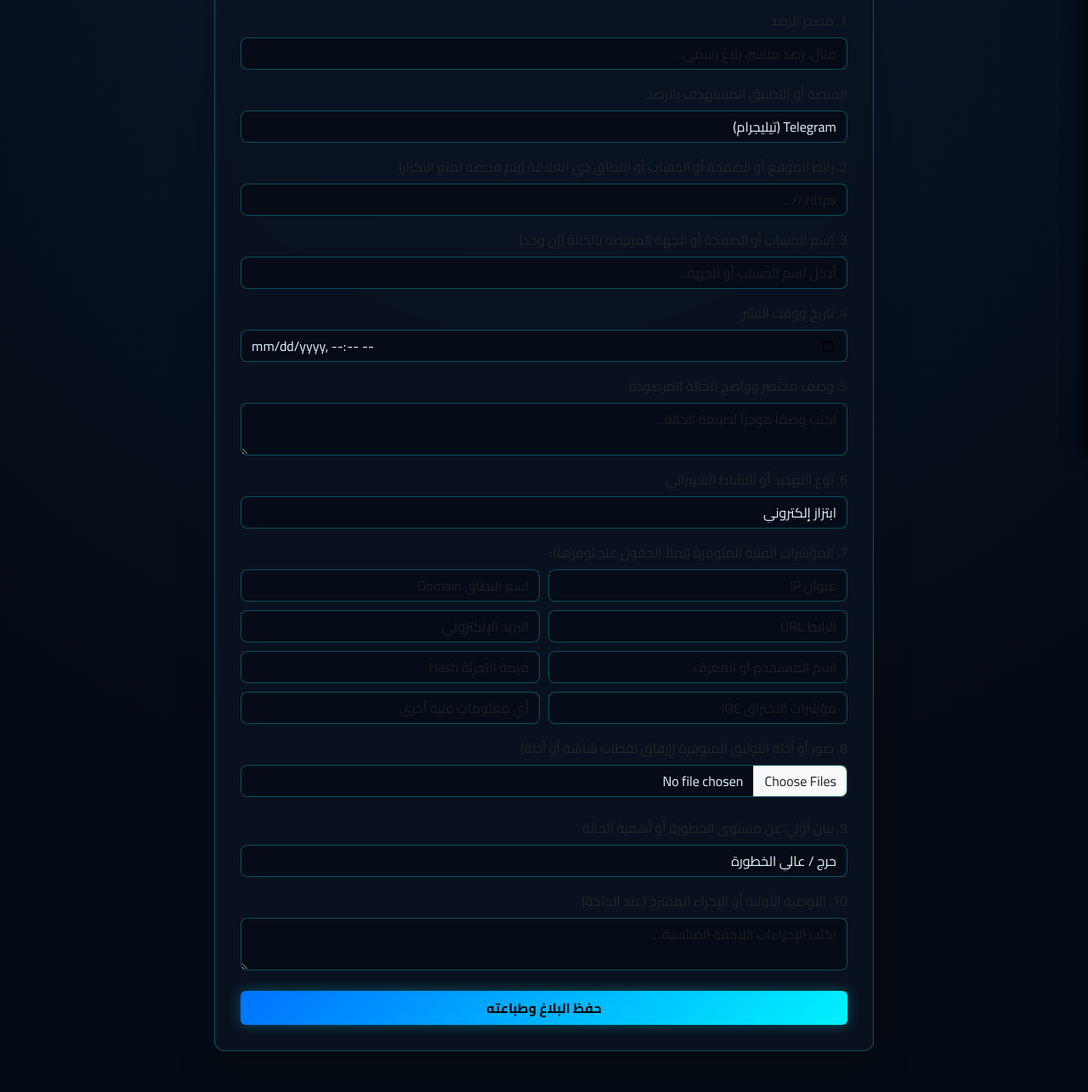
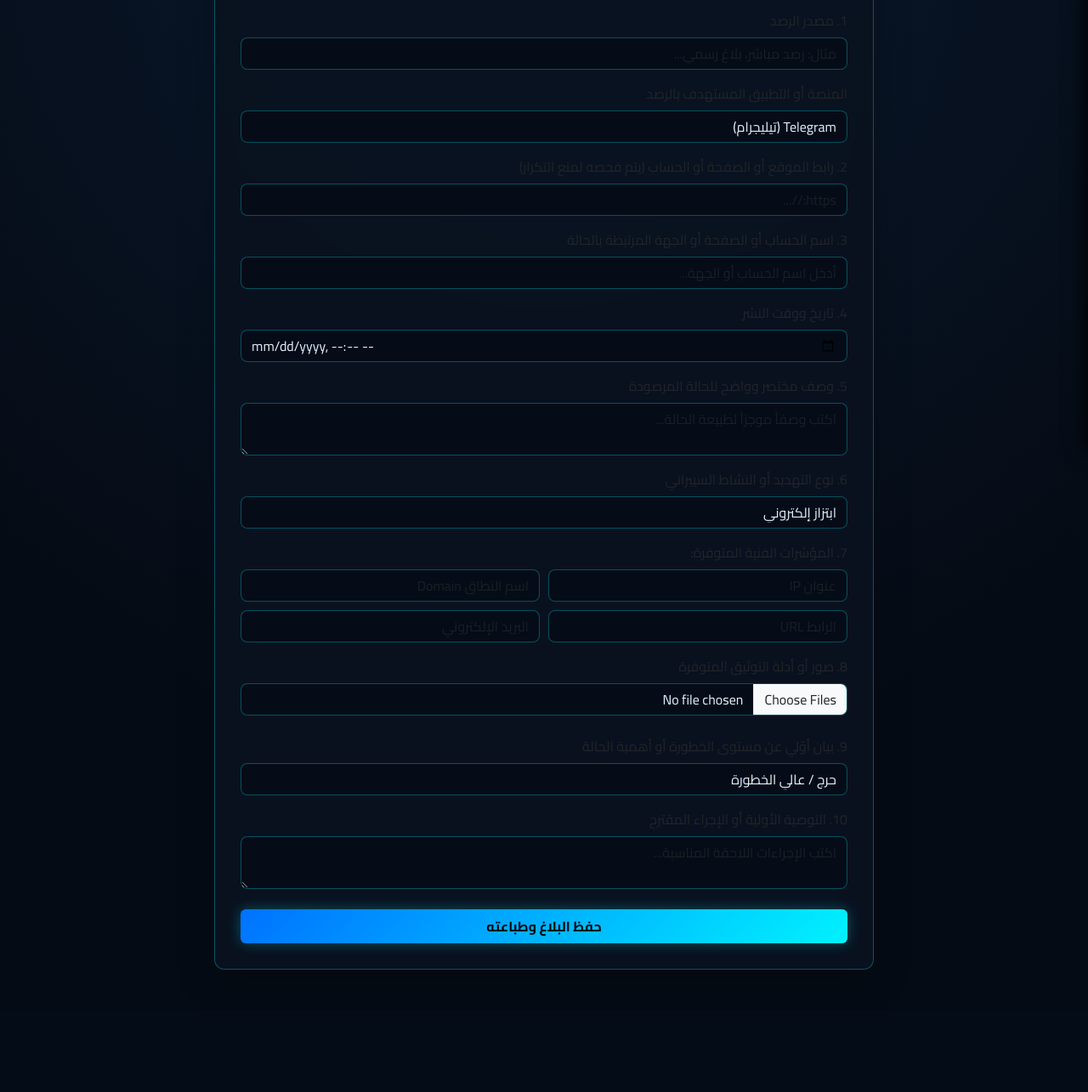
Before and after one commit to ahmedmorad2002h-blip/cyber-reports, a Flask app: page / in a window 1280 px wide, after a click on "ملء استمارة مخرجات الرصد الجديدة". Shown: the part 268-1553 px from the top of the page at 85% size. After the commit the page ends 1409 px from the top, so only its background shows below. Run offline with Flask 3, Linux system fonts and the light colour scheme; the visitor is signed in with stand-in values (Sample User, id 1).

Commit message:
Refactor index.html for clarity and functionality
Updated the title and modified various comments and labels for clarity. Adjusted styles and JavaScript functions for better functionality and readability.

```diff
--- a/templates/index.html
+++ b/templates/index.html
@@ -12,7 +12,6 @@
             --bg-color: #050b14;
             --panel-bg: rgba(10, 18, 32, 0.95);
             --cyber-cyan: #00f2fe;
-            --cyber-blue: #4facfe;
             --border-color: rgba(0, 242, 254, 0.3);
             --text-main: #e2f1ff;
         }
@@ -106,13 +78,11 @@
         </div>
     </nav>
 
-    <!-- الشريط الجانبي لخيارات الحساب -->
     <div id="options-sidebar" class="sidebar">
-        <div class="sidebar-header">
+        <div class="d-flex justify-content-between align-items-center border-bottom pb-2 mb-3" style="border-color: rgba(0,242,254,0.2);">
             <h5 class="m-0" style="color: var(--cyber-cyan);">خيارات الحساب</h5>
             <button type="button" class="close-btn" onclick="toggleSidebar()">&times;</button>
         </div>
-        <div class="sidebar-body">
         <ul class="list-unstyled">
             <li class="mb-3">
                 <a href="#" class="text-decoration-none text-light d-block p-2 rounded bg-dark border border-secondary" data-bs-toggle="modal" data-bs-target="#changePasswordModal">
@@ -219,31 +185,26 @@
                     </select>
                 </div>
 
-                <!-- 2. رابط الموقع -->
                 <div class="mb-3">
-                    <label class="form-label">2. رابط الموقع أو الصفحة أو الحساب أو النطاق ذي العلاقة (يتم فحصه لمنع التكرار)</label>
+                    <label class="form-label">2. رابط الموقع أو الصفحة أو الحساب (يتم فحصه لمنع التكرار)</label>
                     <input type="text" name="m_url" class="form-control" placeholder="https://..." required>
                 </div>
 
-                <!-- 3. اسم الحساب -->
                 <div class="mb-3">
-                    <label class="form-label">3. اسم الحساب أو الصفحة أو الجهة المرتبطة بالحالة (إن وجد)</label>
+                    <label class="form-label">3. اسم الحساب أو الصفحة أو الجهة المرتبطة بالحالة</label>
                     <input type="text" name="m_account_name" class="form-control" placeholder="أدخل اسم الحساب أو الجهة...">
                 </div>
 
-                <!-- 4. تاريخ ووقت النشر -->
                 <div class="mb-3">
                     <label class="form-label">4. تاريخ ووقت النشر</label>
                     <input type="datetime-local" name="m_datetime" class="form-control">
                 </div>
 
-                <!-- 5. وصف الحالة -->
                 <div class="mb-3">
                     <label class="form-label">5. وصف مختصر وواضح للحالة المرصودة</label>
                     <textarea name="m_description" rows="2" class="form-control" placeholder="اكتب وصفاً موجزاً لطبيعة الحالة..."></textarea>
                 </div>
 
-                <!-- 6. نوع التهديد -->
                 <div class="mb-3">
                     <label class="form-label">6. نوع التهديد أو النشاط السيبراني</label>
                     <select name="m_threat_type" class="form-control">
@@ -251,34 +212,26 @@
                         <option value="تشهير وإساءة">تشهير وإساءة</option>
                         <option value="حساب مزيف / انتحال صفة">حساب مزيف / انتحال صفة</option>
                         <option value="اختراق أو تسريب معلومات">اختراق أو تسريب معلومات</option>
-                        <option value="هجوم سيبراني / DDoS">هجوم سيبراني / DDoS</option>
                         <option value="أخرى">أخرى</option>
                     </select>
                 </div>
 
-                <!-- 7. المؤشرات الفنية المتوفرة -->
                 <div class="mb-3">
-                    <label class="form-label">7. المؤشرات الفنية المتوفرة (تملأ الحقول عند توفرها):</label>
+                    <label class="form-label">7. المؤشرات الفنية المتوفرة:</label>
                     <div class="tech-grid">
                         <input type="text" name="tech_ip" class="form-control" placeholder="عنوان IP">
                         <input type="text" name="tech_domain" class="form-control" placeholder="اسم النطاق Domain">
                         <input type="text" name="tech_url_ind" class="form-control" placeholder="الرابط URL">
                         <input type="text" name="tech_email" class="form-control" placeholder="البريد الإلكتروني">
-                        <input type="text" name="tech_username" class="form-control" placeholder="اسم المستخدم أو المعرف">
-                        <input type="text" name="tech_hash" class="form-control" placeholder="قيمة التجزئة Hash">
-                        <input type="text" name="tech_ioc" class="form-control" placeholder="مؤشرات الاختراق IOC">
-                        <input type="text" name="tech_other" class="form-control" placeholder="أي معلومات فنية أخرى">
                     </div>
                 </div>
 
-                <!-- 8. صور أو أدلة التوثيق (تختفي تماماً عند الطباعة) -->
-                <div class="mb-3" id="grp-evidence">
-                    <label class="form-label">8. صور أو أدلة التوثيق المتوفرة (إرفاق لقطات شاشة أو أدلة)</label>
+                <div class="mb-3 no-print">
+                    <label class="form-label">8. صور أو أدلة التوثيق المتوفرة</label>
                     <input type="file" name="evidence_files" class="form-control" multiple accept="image/*" id="evidence-input">
                     <div id="image-preview" class="d-flex gap-2 mt-2 flex-wrap"></div>
                 </div>
 
-                <!-- 9. بيان مستوى الخطورة -->
                 <div class="mb-3">
                     <label class="form-label">9. بيان أوّلي عن مستوى الخطورة أو أهمية الحالة</label>
                     <select name="m_severity" class="form-control">
@@ -288,9 +241,8 @@
                     </select>
                 </div>
 
-                <!-- 10. التوصية المقترحة -->
                 <div class="mb-3">
-                    <label class="form-label">10. التوصية الأولية أو الإجراء المقترح (عند الحاجة)</label>
+                    <label class="form-label">10. التوصية الأولية أو الإجراء المقترح</label>
                     <textarea name="m_recommendation" rows="2" class="form-control" placeholder="اكتب الإجراءات اللاحقة المناسبة..."></textarea>
                 </div>
 
@@ -382,91 +334,43 @@
 
     <script src="https://cdn.jsdelivr.net/npm/bootstrap@5.3.0/dist/js/bootstrap.bundle.min.js"></script>
     <script>
-        function toggleSidebar() {
-            document.getElementById('options-sidebar').classList.toggle('active');
-        }
-
+        function toggleSidebar() { document.getElementById('options-sidebar').classList.toggle('active'); }
         function showSection(sectionId) {
-            document.getElementById('menu-section').classList.add('hidden');
-            document.getElementById('form-section').classList.add('hidden');
-            document.getElementById('records-section').classList.add('hidden');
-            document.getElementById('monthly-section').classList.add('hidden');
-
+            ['menu-section', 'form-section', 'records-section', 'monthly-section'].forEach(id => {
+                document.getElementById(id).classList.add('hidden');
+            });
             document.getElementById(sectionId).classList.remove('hidden');
         }
-
         function loadRecords() {
             showSection('records-section');
-            fetch('/get-records')
-                .then(res => res.json())
-                .then(data => {
+            fetch('/get-records').then(res => res.json()).then(data => {
                 const container = document.getElementById('records-container');
-                    if(data.records.length === 0) {
-                        container.innerHTML = '<p class="text-center text-muted">لا توجد سجلات محفوظة حتى الآن.</p>';
-                        return;
-                    }
-                    let html = '';
-                    data.records.forEach(r => {
-                        html += `
+                if(data.records.length === 0) { container.innerHTML = '<p class="text-center text-muted">لا توجد سجلات محفوظة.</p>'; return; }
+                container.innerHTML = data.records.map(r => `
                     <div class="bg-black border border-secondary p-3 rounded mb-3">
                         <div class="d-flex justify-content-between fw-bold" style="color: var(--cyber-cyan);">
-                                    <span>${r.report_id}</span>
-                                    <span class="text-muted small">${r.timestamp}</span>
+                            <span>${r.report_id}</span><span class="text-muted small">${r.timestamp}</span>
                         </div>
                         <div><strong>القائم بالرصد:</strong> ${r.officer}</div>
                         <div><strong>المنصة:</strong> ${r.platform} | <strong>التهديد:</strong> ${r.threatType} | <strong>الخطورة:</strong> ${r.severity}</div>
-                                <div class="text-info text-break small">الرابط: <a href="${r.url}" target="_blank" class="text-light text-decoration-underline">${r.url}</a></div>
+                        <div class="text-info text-break small">الرابط: <a href="${r.url}" target="_blank" class="text-light">${r.url}</a></div>
                     </div>
-                        `;
-                    });
-                    container.innerHTML = html;
+                `).join('');
             });
         }
-
         function loadMonthlyLog() {
             showSection('monthly-section');
-            fetch('/monthly-log')
-                .then(res => res.json())
-                .then(data => {
+            fetch('/monthly-log').then(res => res.json()).then(data => {
                 const container = document.getElementById('monthly-container');
-                    if(data.monthly_reports.length === 0) {
-                        container.innerHTML = '<p class="text-center text-muted">لا توجد نشاطات مسجلة.</p>';
-                        return;
-                    }
-                    let html = '<ul class="list-group list-group-flush">';
-                    data.monthly_reports.forEach(r => {
-                        html += `
+                if(data.monthly_reports.length === 0) { container.innerHTML = '<p class="text-center text-muted">لا توجد نشاطات مسجلة.</p>'; return; }
+                container.innerHTML = '<ul class="list-group list-group-flush">' + data.monthly_reports.map(r => `
                     <li class="list-group-item bg-black text-light border-secondary d-flex justify-content-between align-items-center">
-                                <div>
-                                    <span class="fw-bold" style="color: var(--cyber-cyan);">${r.report_id}</span> - ${r.officer} (${r.threatType})
-                                </div>
-                                <span class="badge bg-secondary">${r.date}</span>
+                        <div><span class="fw-bold" style="color: var(--cyber-cyan);">${r.report_id}</span> - ${r.officer} (${r.threatType})</div>
+                        <span class="badge bg-secondary">${r.date || r.timestamp}</span>
                     </li>
-                        `;
-                    });
-                    html += '</ul>';
-                    container.innerHTML = html;
+                `).join('') + '</ul>';
             });
         }
-
-        document.getElementById('evidence-input').addEventListener('change', function(e) {
-            const preview = document.getElementById('image-preview');
-            preview.innerHTML = '';
-            Array.from(e.target.files).forEach(file => {
-                const reader = new FileReader();
-                reader.onload = function(event) {
-                    const img = document.createElement('img');
-                    img.src = event.target.result;
-                    img.style.width = '70px';
-                    img.style.height = '70px';
-                    img.style.objectFit = 'cover';
-                    img.style.borderRadius = '6px';
-                    img.style.border = '1px solid var(--cyber-cyan)';
-                    preview.appendChild(img);
-                }
-                reader.readAsDataURL(file);
-            });
-        });
     </script>
 </body>
 </html>
```
Also changed, not shown: other parts of templates/index.html (+15 -46 lines). Lines whose indentation alone changed are shown as unchanged.
